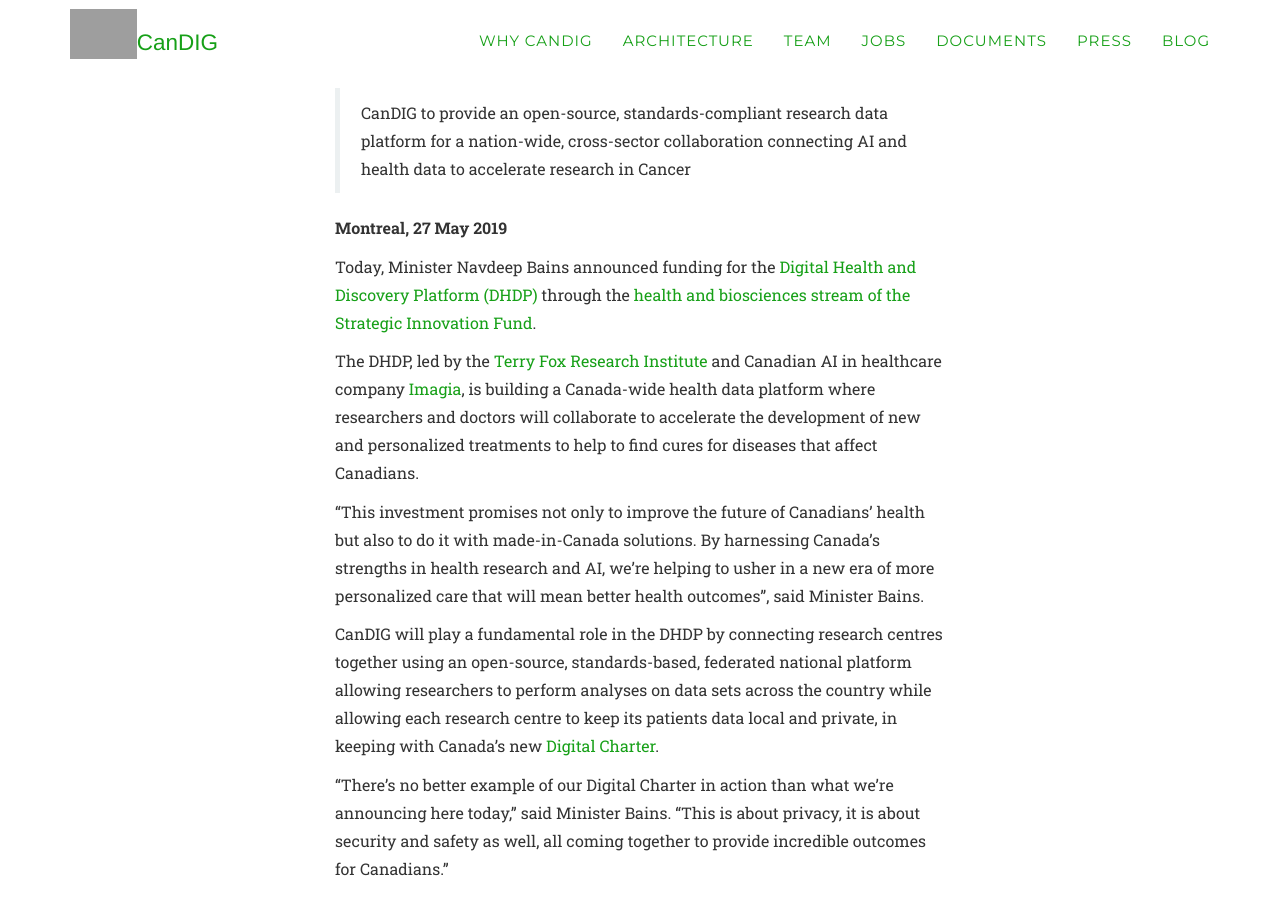
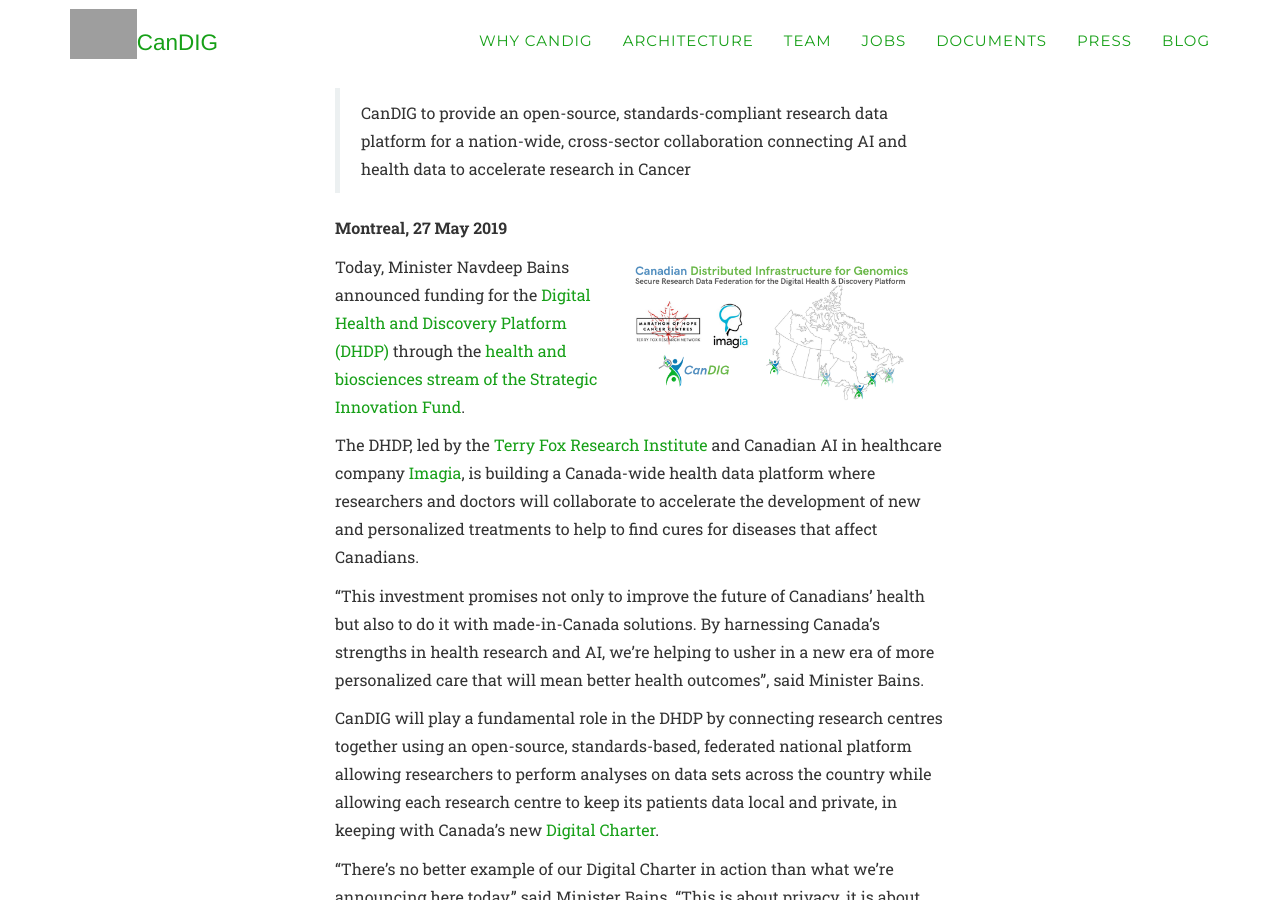
Before and after one commit to CanDIG/candig.github.io, a Jekyll site: the page built from _pages/releases/candig_and_digital_health_and_discovery_platform.md, in a window 1280 px wide and 900 px high, scrolled down 364 px. Built offline with Jekyll 4.4.1, drawn with Linux system fonts in a browser that asks for light colours; some web fonts are replaced; grey boxes are pictures that could not be loaded.

Commit message:
Add image used in twitter to DHDP story

```diff
--- a/_pages/releases/candig_and_digital_health_and_discovery_platform.md
+++ b/_pages/releases/candig_and_digital_health_and_discovery_platform.md
@@ -10,6 +10,7 @@
 
 **Montreal, 27 May 2019**
 
+<img alt="CHORD logo" src="/img/releases/CanDIG for the Digital Health and Discovery Platform.png" align="right" width="50%" hspace="20" alt="CanDIG for the Digital Health and Discovery Platform">
 Today, Minister Navdeep Bains announced funding for the [Digital
 Health and Discovery Platform
 (DHDP)](http://www.ic.gc.ca/eic/site/125.nsf/eng/00020.html) through
```
Also changed, not shown: img/releases/CanDIG for the Digital Health and Discovery Platform.png (added).
